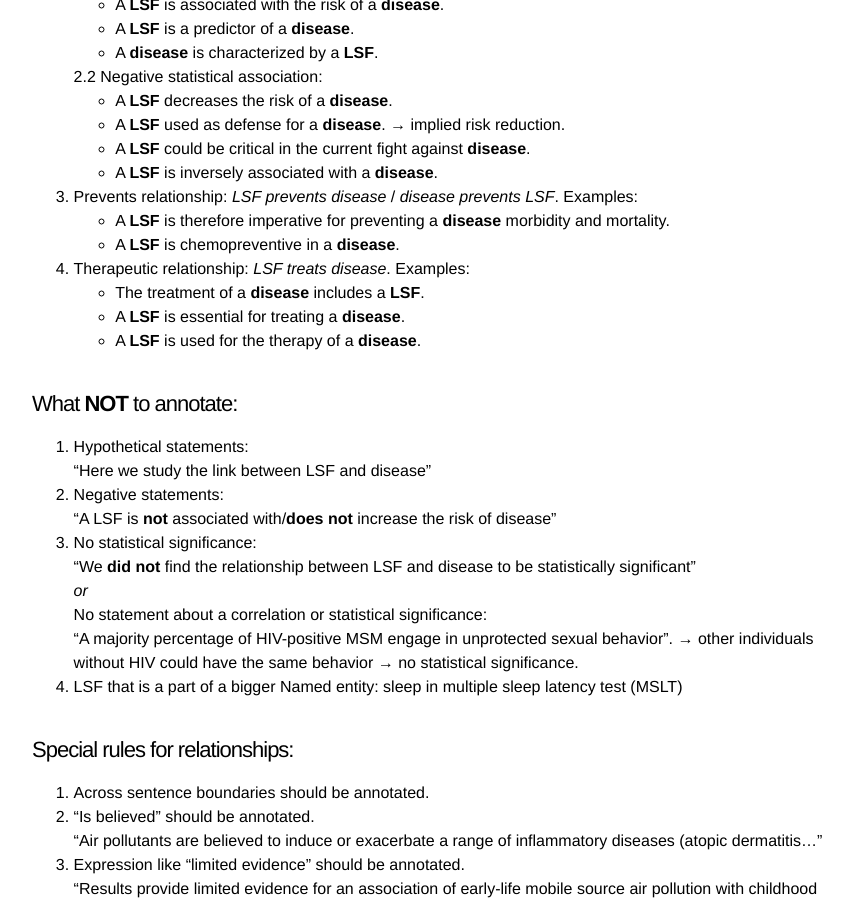
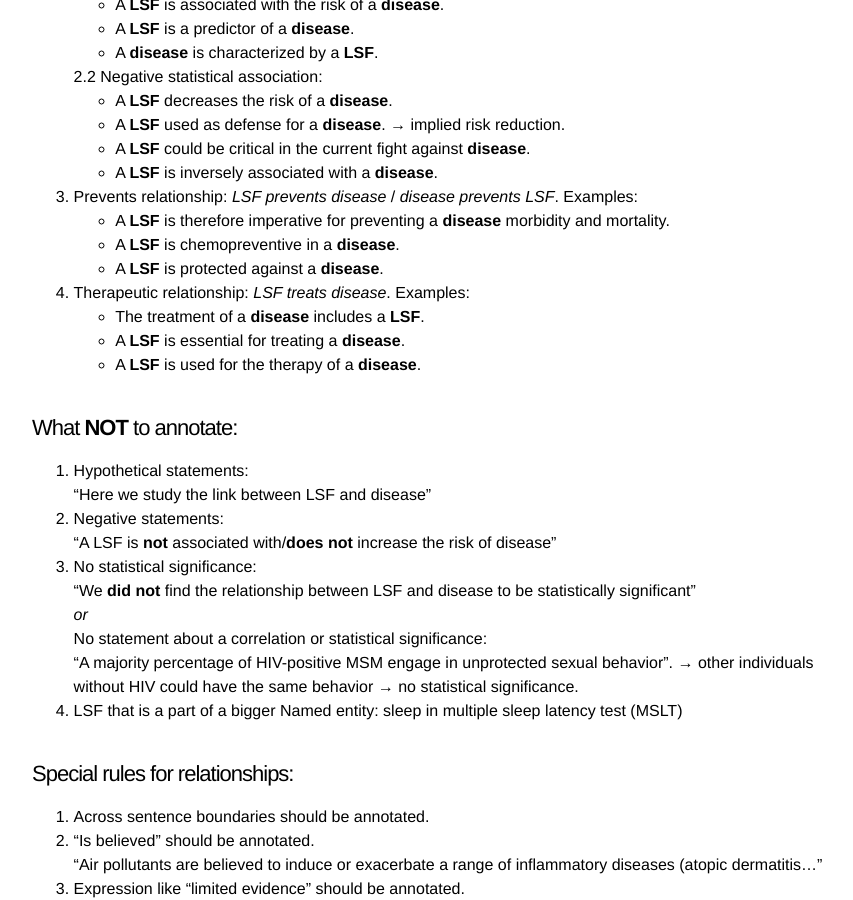
Before and after one commit to EvaMakri/lifestylefactors-annotation-docs, a Jekyll site: the page built from index.md, in a window 1280 px wide and 900 px high, scrolled down 931 px. Shown: the whole window, without its empty margins (208-1061 px from the left). Built offline with Jekyll 4.4.1, drawn with Linux system fonts in a browser that asks for light colours.

Commit message:
update rules

```diff
--- a/index.md
+++ b/index.md
@@ -48,6 +48,7 @@ Examples:
 Examples:
     * A __LSF__ is therefore imperative for preventing a __disease__ morbidity and mortality.
     * A __LSF__ is chemopreventive in a __disease__.
+    * A __LSF__ is protected against a __disease__.
 
 4. Therapeutic relationship: _LSF treats disease_.
 Examples:
```
